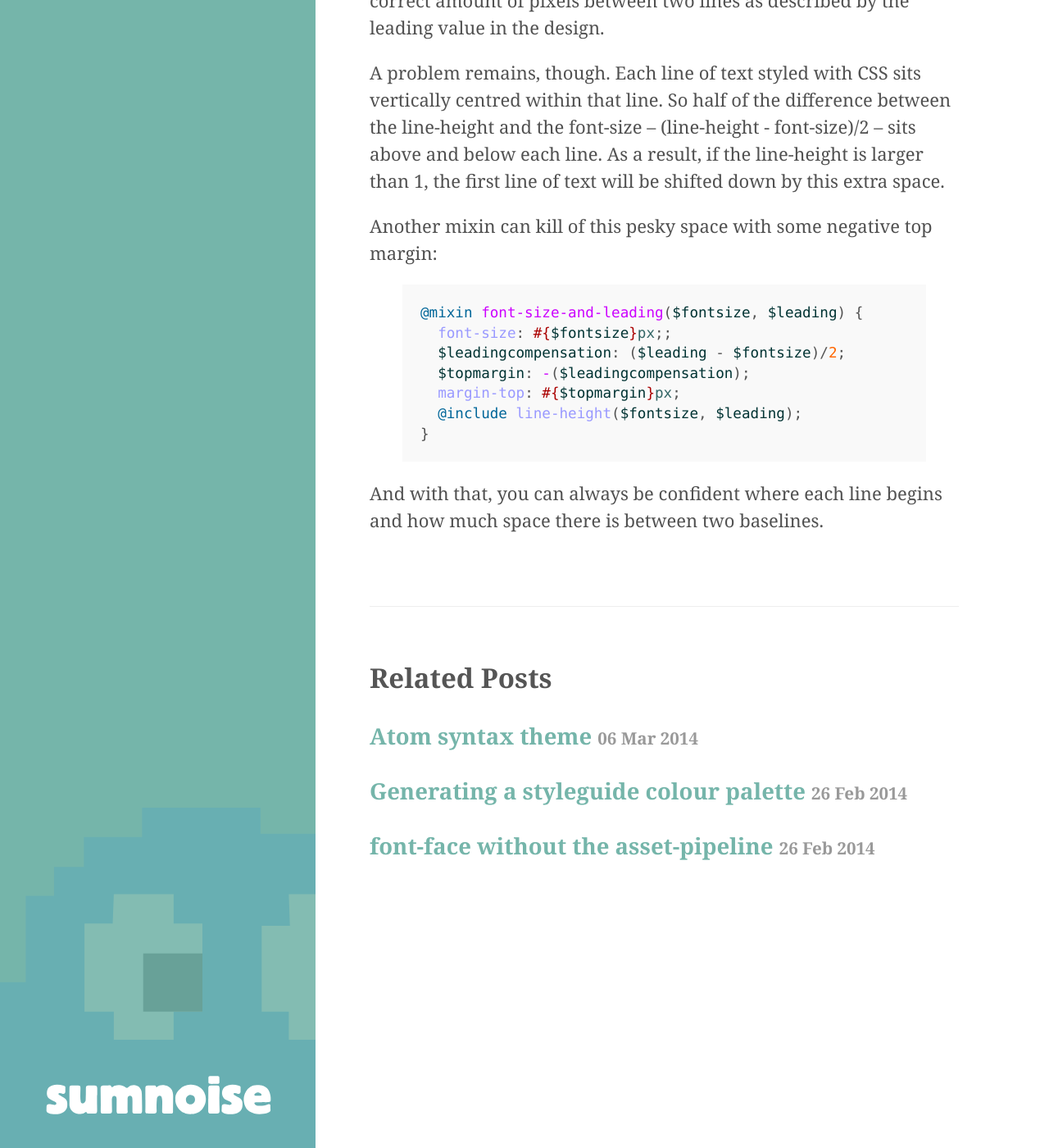
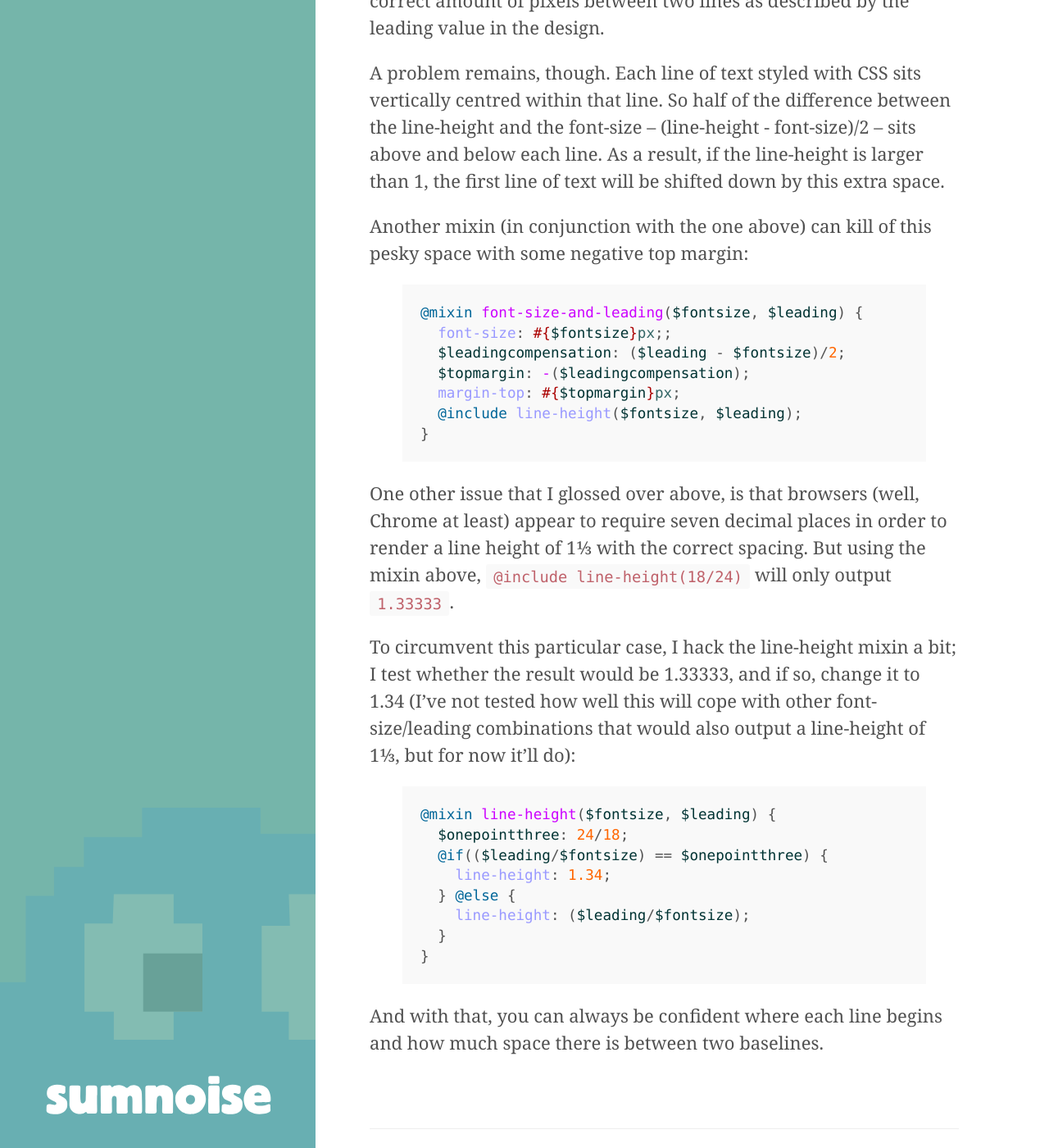
Before and after one commit to davidpmccormick/davidpmccormick.github.io, a Jekyll site: the page built from _posts/2014-03-12-line-height-leading.md, in a window 1280 px wide and 1400 px high, scrolled down 948 px. Shown: the whole window at 82% size. Built offline with Jekyll 4.4.1, drawn with Linux system fonts in a browser that asks for light colours; Markdown is read by kramdown in place of the engine named in the settings.

Commit message:
Add 1.33333 line-height hack

```diff
--- a/_posts/2014-03-12-line-height-leading.md
+++ b/_posts/2014-03-12-line-height-leading.md
@@ -21,7 +21,7 @@ This will give us a unitless line-height that will be equivalent to the correct
 
 A problem remains, though. Each line of text styled with CSS sits vertically centred within that line. So half of the difference between the line-height and the font-size &ndash; (line-height - font-size)/2 &ndash; sits above and below each line. As a result, if the line-height is larger than 1, the first line of text will be shifted down by this extra space.
 
-Another mixin can kill of this pesky space with some negative top margin:
+Another mixin (in conjunction with the one above) can kill of this pesky space with some negative top margin:
 
 {% highlight scss %}
 @mixin font-size-and-leading($fontsize, $leading) {
@@ -32,4 +32,19 @@ Another mixin can kill of this pesky space with some negative top margin:
   @include line-height($fontsize, $leading);
 }{% endhighlight %}
 
+One other issue that I glossed over above, is that browsers (well, Chrome at least) appear to require seven decimal places in order to render a line height of 1&#8531; with the correct spacing. But using the mixin above, `@include line-height(18/24)` will only output `1.33333`.
+
+To circumvent this particular case, I hack the line-height mixin a bit; I test whether the result would be 1.33333, and if so, change it to 1.34 (I've not tested how well this will cope with other font-size/leading combinations that would also output a line-height of 1&#8531;, but for now it'll do):
+
+{% highlight scss %}
+@mixin line-height($fontsize, $leading) {
+  $onepointthree: 24/18;
+  @if(($leading/$fontsize) == $onepointthree) {
+    line-height: 1.34;
+  } @else {
+    line-height: ($leading/$fontsize);
+  }
+}
+{% endhighlight %}
+
 And with that, you can always be confident where each line begins and how much space there is between two baselines.
```
